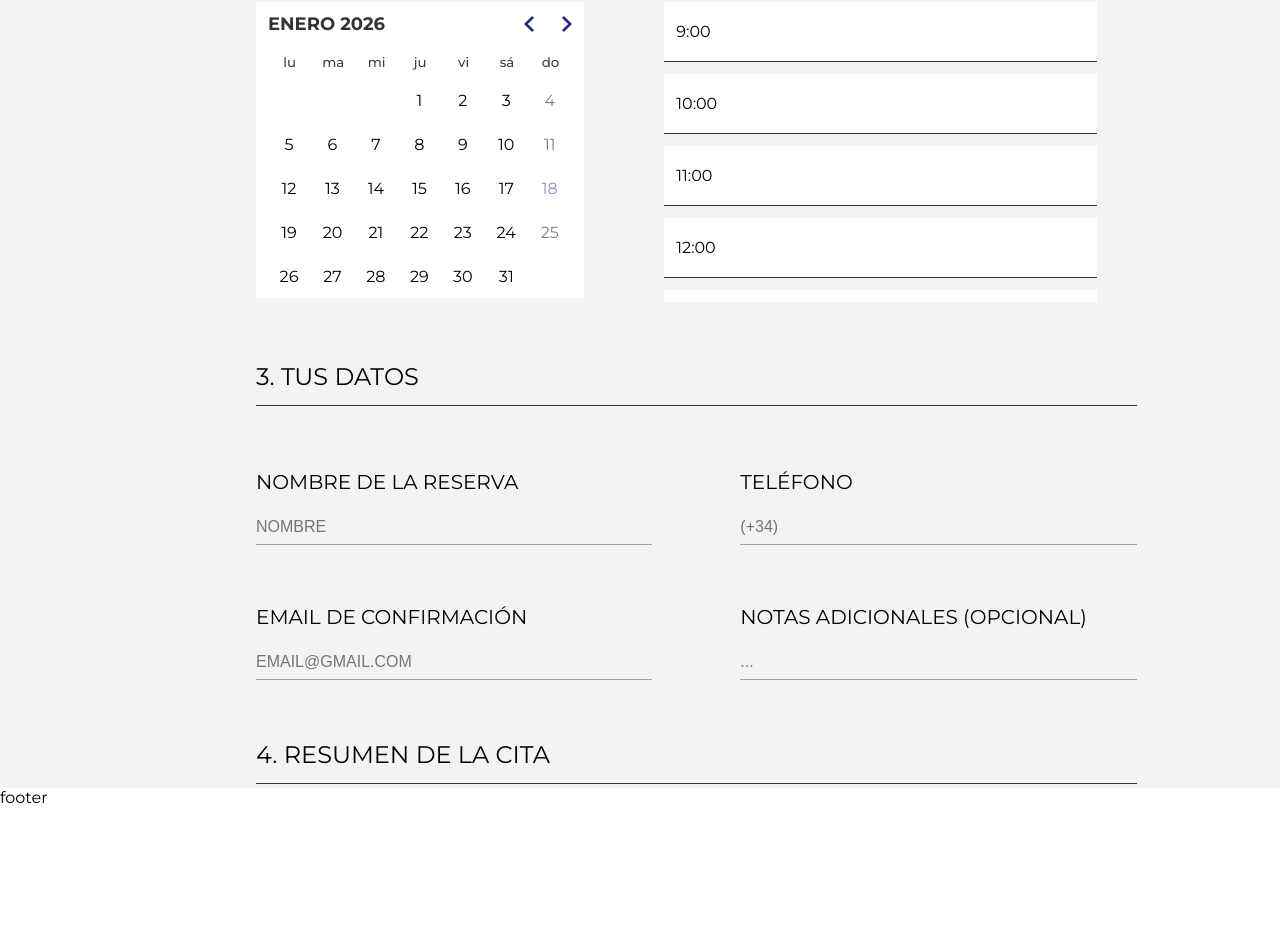
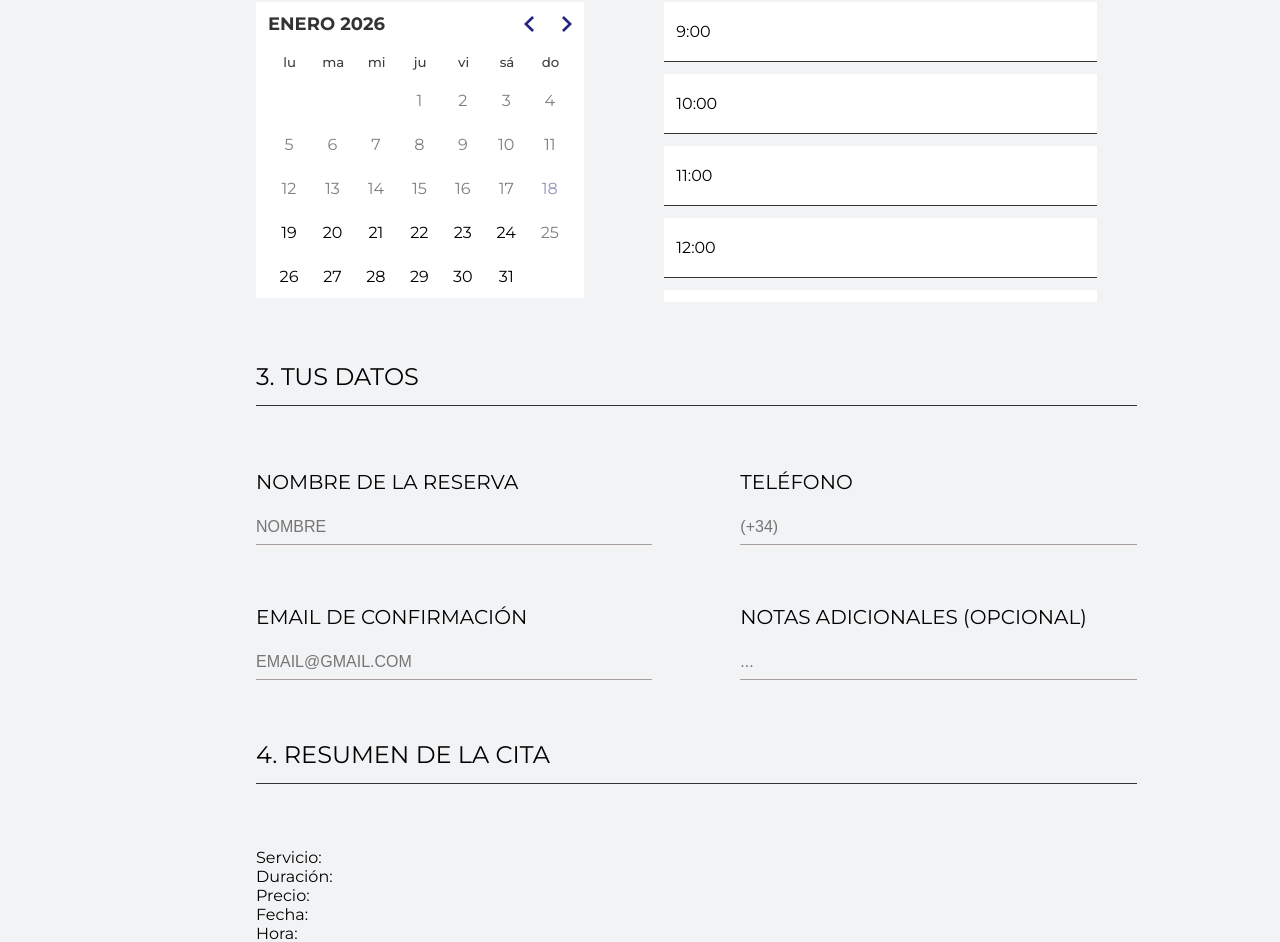
Before and after one commit to JaumeEsquerdo/peluqueria-la-silla-2, a React (Vite) app in the folder la-silla-2/: page /reservas in a window 1280 px wide. Shown: the part 1125-2067 px from the top of the page. Before the commit the page ends 1932 px from the top, so only its background shows below. Built offline with nearby package versions, Linux system fonts and the light colour scheme.

Commit message:
update seleccion de dias y hora

```diff
--- a/la-silla-2/src/components/Calendar/Calendar.jsx
+++ b/la-silla-2/src/components/Calendar/Calendar.jsx
@@ -3,14 +3,15 @@ import "react-day-picker/dist/style.css";
 import { es } from "date-fns/locale";
 import "./calendar.css";
 
-export const Calendar = ({ selected, setSelected }) => {
+export const Calendar = ({ selectedDate, setSelectedDate }) => {
+  const today = new Date(); // fecha de hoy para desactivar los dias anteriores
   return (
     <DayPicker
       mode="single"
-      selected={selected}
-      onSelect={setSelected}
+      selected={selectedDate}
+      onSelect={(date) => setSelectedDate(date)}
       locale={es}
-      disabled={{ dayOfWeek: [0] }}
+      disabled={[{ dayOfWeek: [0] }, { before: today }]}
     />
   );
 };
--- a/la-silla-2/src/components/TimeSlots/TimeSlots.jsx
+++ b/la-silla-2/src/components/TimeSlots/TimeSlots.jsx
@@ -1,8 +1,6 @@
 import "./timeSlots.css";
-import { useState } from "react";
 
-export const TimeSlots = () => {
-  const [hourSelected, setHourSelected] = useState(null);
+export const TimeSlots = ({ selectedTime, setSelectedTime }) => {
   // Crear un array con las horas de 9 a 21
   const startHour = 9;
   const endHour = 21;
@@ -16,8 +14,8 @@ export const TimeSlots = () => {
       {hours.map((hour) => (
         <div
           key={hour}
-          className={`TimeSlot ${hourSelected ? "TimeSlot-selected" : ""}`}
-          onClick={(hour) => setHourSelected(hour)}
+          className={`TimeSlot ${selectedTime === hour ? "TimeSlot-selected" : ""}`}
+          onClick={() => setSelectedTime(hour)}
         >
           {hour}
         </div>
--- /dev/null
+++ b/la-silla-2/src/context/ReservaContext.js
@@ -0,0 +1,2 @@
+import { createContext } from "react";
+export const ReservaContext = createContext(null);
--- /dev/null
+++ b/la-silla-2/src/context/ReservaContext.jsx
@@ -0,0 +1,22 @@
+import { useState } from "react";
+import { ReservaContext } from "./ReservaContext";
+
+export const ReservaProvider = ({ children }) => {
+  const [reserva, setReserva] = useState({
+    servicio: null,
+    fecha: null,
+    hora: null,
+    nombre: "",
+    telefono: "",
+    email: "",
+    notas: "",
+  });
+
+  const updateReserva = (data) => setReserva((prev) => ({ ...prev, ...data }));
+
+  return (
+    <ReservaContext.Provider value={{ reserva, updateReserva }}>
+      {children}
+    </ReservaContext.Provider>
+  );
+};
--- /dev/null
+++ b/la-silla-2/src/hooks/useReserva.js
@@ -0,0 +1,9 @@
+import { useContext } from "react";
+import { ReservaContext } from "../context/ReservaContext.js";
+
+export const useReserva = () => {
+  const context = useContext(ReservaContext);
+  if (!context)
+    throw new Error("useReserva no está dentro de un ReservaProvider");
+  return context;
+};
--- /dev/null
+++ b/la-silla-2/src/pages/Reservas/Confirmada.jsx
@@ -0,0 +1,5 @@
+const Confirmada = () => {
+  return <div>reserva confirmada</div>;
+};
+
+export default Confirmada;
--- a/la-silla-2/src/pages/Reservas/Reservas.jsx
+++ b/la-silla-2/src/pages/Reservas/Reservas.jsx
@@ -2,6 +2,8 @@ import { useState } from "react";
 import { Calendar } from "../../components/Calendar/Calendar";
 import { TimeSlots } from "../../components/TimeSlots/TimeSlots";
 import "./reservas.css";
+import { useReserva } from "../../hooks/useReserva";
+import { useNavigate } from "react-router";
 
 const servicios = [
   { servicio: "CORTE FADE", tiempo: "30 MIN", precio: "20€" },
@@ -20,6 +22,23 @@ const servicios = [
 const Reservas = () => {
   const [selectedDate, setSelectedDate] = useState();
   const [selectedTime, setSelectedTime] = useState();
+  const { updateReserva, reserva } = useReserva();
+  const navigate = useNavigate();
+
+  const isValid =
+    reserva.servicio &&
+    reserva.fecha &&
+    reserva.hora &&
+    reserva.nombre &&
+    reserva.telefono &&
+    reserva.email;
+
+  const bookConfirmada = () => {
+    if (reserva.servicio && reserva.fecha && reserva.hora) {
+      navigate("/reservas/confirmada");
+    }
+  };
+
   return (
     <div className="ReservasPage">
       <header className="SubHeader">
@@ -51,7 +70,11 @@ const Reservas = () => {
             <span className="Reservas-titleLine"></span>
             <div className="Seleccion-grid">
               {servicios.map((serv, i) => (
-                <div className="Servicio-div" key={i}>
+                <div
+                  className="Servicio-div"
+                  key={i}
+                  onClick={() => updateReserva({ servicio: serv })}
+                >
                   <h4 className="Servicio-title">{serv.servicio}</h4>
                   <p className="Servicio-tiempo">{serv.tiempo}</p>
                   <p className="Servicio-precio">{serv.precio}</p>
@@ -66,11 +89,17 @@ const Reservas = () => {
             <div className="Reservas-contentCalendar">
               <Calendar
                 selectedDate={selectedDate}
-                setSelectedDate={setSelectedDate}
+                setSelectedDate={(date) => {
+                  setSelectedDate(date);
+                  updateReserva({ fecha: date.toISOString().split("T")[0] });
+                }}
               />
               <TimeSlots
                 selectedTime={selectedTime}
-                setSelectedTime={setSelectedTime}
+                setSelectedTime={(time) => {
+                  setSelectedTime(time);
+                  updateReserva({ hora: time });
+                }}
               />
             </div>
           </div>
@@ -88,6 +117,8 @@ const Reservas = () => {
                   className="Reservas-input"
                   type="text"
                   placeholder="NOMBRE"
+                  value={reserva.nombre}
+                  onChange={(e) => updateReserva({ nombre: e.target.value })}
                 />
               </label>
               <label className="Reservas-label">
@@ -97,6 +128,8 @@ const Reservas = () => {
                   className="Reservas-input"
                   type="text"
                   placeholder="(+34)"
+                  value={reserva.telefono}
+                  onChange={(e) => updateReserva({ telefono: e.target.value })}
                 />
               </label>
             </div>
@@ -108,6 +141,8 @@ const Reservas = () => {
                   className="Reservas-input"
                   type="text"
                   placeholder="EMAIL@GMAIL.COM"
+                  value={reserva.email}
+                  onChange={(e) => updateReserva({ email: e.target.value })}
                 />
               </label>
               <label className="Reservas-label">
@@ -116,14 +151,29 @@ const Reservas = () => {
                   className="Reservas-input"
                   type="text"
                   placeholder="..."
+                  value={reserva.notas}
+                  onChange={(e) => updateReserva({ notas: e.target.value })}
                 />
               </label>
             </div>
           </form>
           {/* paso 4 resumen reserva */}
-          <div>
+          <div className="Reservas-resumen">
             <h3 className="Reservas-titleStep">4. RESUMEN DE LA CITA</h3>
             <span className="Reservas-titleLine"></span>
+            <div className="Reservas-resumenContent">
+              <div className="Reservas-resumenCorte">
+                <p>Servicio: {reserva.servicio?.servicio}</p>
+                <p>Duración:{reserva.servicio?.tiempo}</p>
+                <p>Precio:{reserva.servicio?.precio}</p>
+              </div>
+              <p>Fecha: {reserva.fecha?.split("-").reverse().join("-")}</p>
+
+              <p>Hora: {reserva.hora}</p>
+            </div>
+            <button disabled={!isValid} onClick={bookConfirmada}>
+              CONFIRMAR CITA
+            </button>
           </div>
         </div>
       </section>
--- a/la-silla-2/src/pages/Reservas/reservas.css
+++ b/la-silla-2/src/pages/Reservas/reservas.css
@@ -178,3 +178,9 @@
   outline: none;
   border-bottom-color: #333;
 }
+
+/* paso 4 */
+
+.Reservas-resumenContent {
+  padding-top: 60px;
+}
```
Also changed, not shown: la-silla-2/src/lib/routes/router.jsx (+6 -2 lines), la-silla-2/src/main.jsx (+3 -4 lines).
